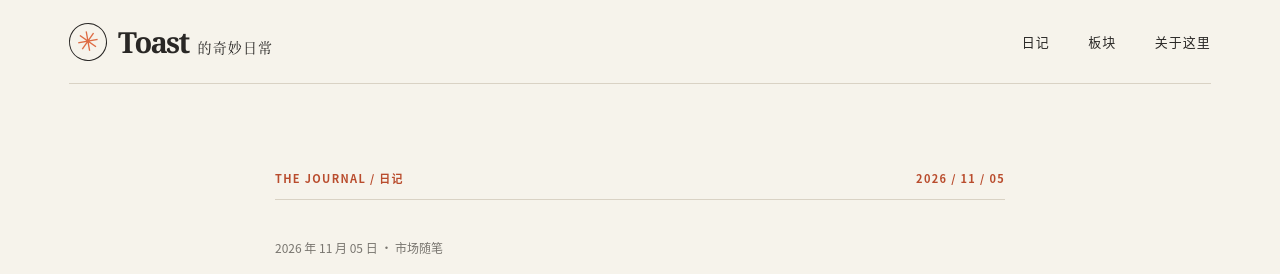
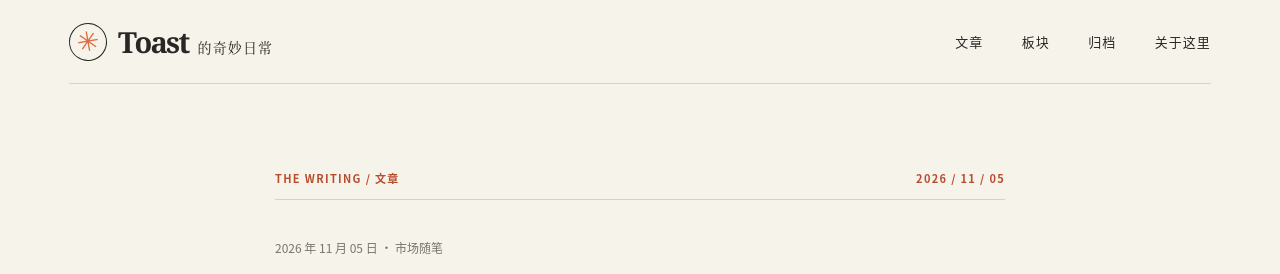
Before and after one commit to RoyCCCCC/toast-diary, a Jekyll site: the page built from _posts/2026-11-05-market-notes.md, in a window 1280 px wide and 1400 px high. Shown: the top 274 px of the window. Built offline with Jekyll 4.4.1, drawn with Linux system fonts in a browser that asks for light colours; comment, search, counter and statistics services are not loaded; some of the changed text lies outside the part shown.

Commit message:
Add article navigation and lazy load post images

```diff
--- a/_layouts/post.html
+++ b/_layouts/post.html
@@ -23,21 +23,28 @@
           <span class="brand-text"><strong>Toast</strong><small>的奇妙日常</small></span>
         </a>
         <nav class="main-nav" aria-label="主导航">
-          <a href="{{ '/' | relative_url }}#journal">日记</a>
+          <a href="{{ '/' | relative_url }}#journal">文章</a>
           <a href="{{ '/topics/' | relative_url }}">板块</a>
+          <a href="{{ '/archive/' | relative_url }}">归档</a>
           <a href="{{ '/' | relative_url }}#about">关于这里</a>
         </nav>
       </header>
 
       <main>
         <article class="post">
-          <div class="post-heading"><span>THE JOURNAL / 日记</span><span>{{ page.date | date: '%Y / %m / %d' }}</span></div>
+          <div class="post-heading"><span>THE WRITING / 文章</span><span>{{ page.date | date: '%Y / %m / %d' }}</span></div>
           <p class="post-date"><time datetime="{{ page.date | date: '%Y-%m-%d' }}">{{ page.date | date: '%Y 年 %m 月 %d 日' }}</time>{% for tag in page.tags %} · {{ tag | escape }}{% endfor %}</p>
           <h1>{{ page.title | escape }}</h1>
           <a class="post-replies" href="#comments"><span id="reply-count">写条回复</span> ↘</a>
           {% if page.lead %}<p class="post-lead">{{ page.lead | escape }}</p>{% endif %}
-          {{ content }}
-          <a href="{{ '/' | relative_url }}#journal" class="back-link">← 回到日记列表</a>
+          {{ content | replace: '<img ', '<img loading="lazy" decoding="async" ' }}
+          <a href="{{ '/archive/' | relative_url }}" class="back-link">← 查看全部文章</a>
+          {% if page.next or page.previous %}
+          <nav class="post-pagination" aria-label="上一篇和下一篇文章">
+            {% if page.next %}<a href="{{ page.next.url | relative_url }}"><span>← 上一篇</span><strong>{{ page.next.title | escape }}</strong></a>{% endif %}
+            {% if page.previous %}<a href="{{ page.previous.url | relative_url }}"><span>下一篇 →</span><strong>{{ page.previous.title | escape }}</strong></a>{% endif %}
+          </nav>
+          {% endif %}
         </article>
         <section class="comments" id="comments" aria-labelledby="comments-title">
           <p class="section-kicker">THE CONVERSATION / 留言</p>
@@ -59,7 +66,7 @@
       document.querySelectorAll('.post img').forEach((img) => {
         img.setAttribute('role', 'button');
         img.setAttribute('tabindex', '0');
-        img.setAttribute('aria-label', `放大图片：${img.alt || '日记图片'}`);
+        img.setAttribute('aria-label', `放大图片：${img.alt || '文章图片'}`);
         const open = () => {
           preview.src = img.currentSrc || img.src;
           preview.alt = img.alt;
```
